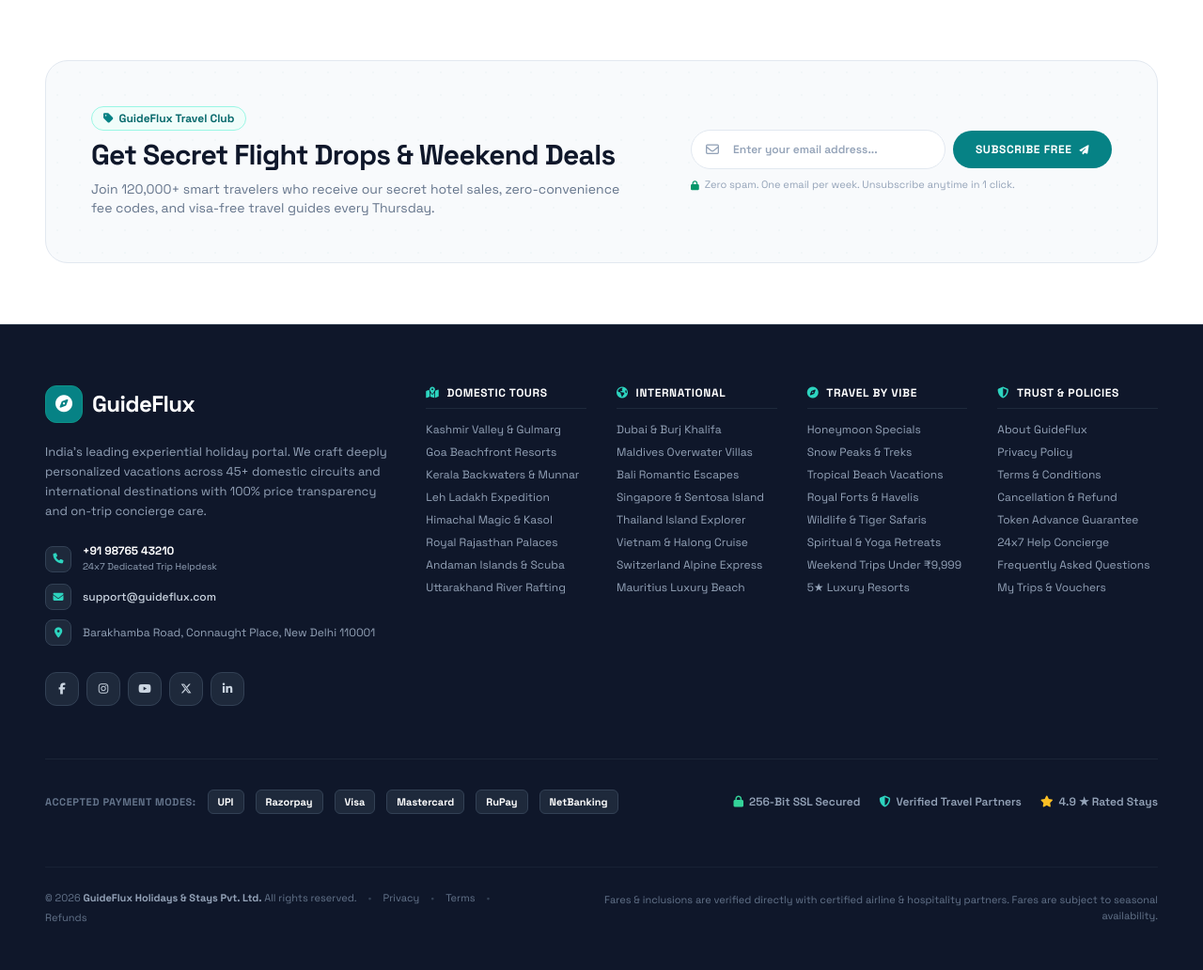
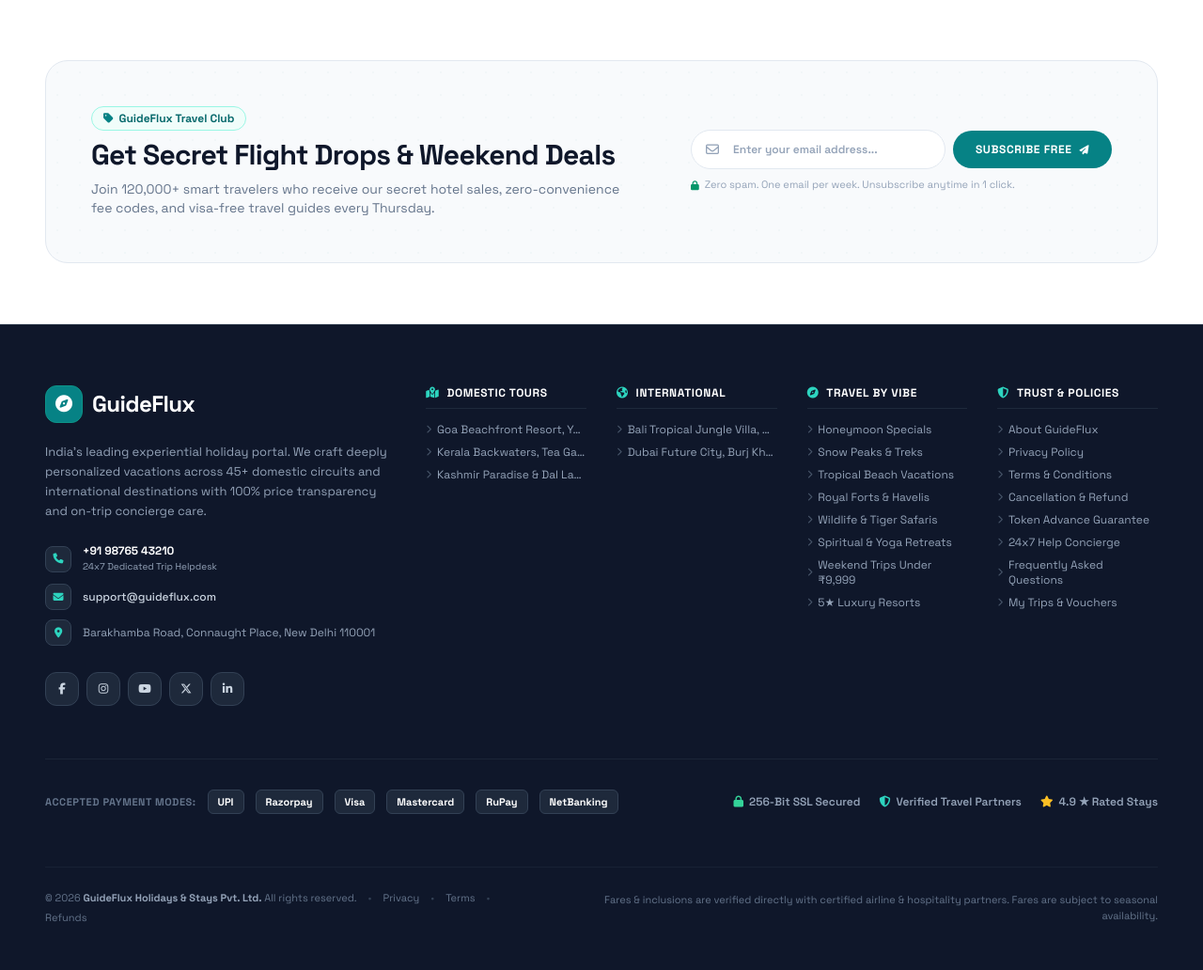
Before and after one commit to nikhilbhadauriyagspt/guideflux, a PHP site: page /about.php in a window 1280 px wide. Shown: the part 3494-4526 px from the top of the page at 94% size. Run offline with PHP 8.4, Linux system fonts and the light colour scheme; data comes from the database, SQL or seed files in the repository; some libraries are stand-ins or nearby versions.

Commit message:
feat: dynamic database links for domestic and international packages in footer

```diff
--- a/components/footer.php
+++ b/components/footer.php
@@ -139,6 +139,61 @@ $fSiteEmail = getSetting('site_email', 'concierge@guideflux.com');
                 </div>
             </div>
 
+<?php
+// Ensure database connection is present for dynamic footer links
+if (!function_exists('getDBConnection')) {
+    require_once __DIR__ . '/../config/db.php';
+}
+$footerDb = getDBConnection();
+
+// 1. Fetch Dynamic Domestic Packages (up to 8)
+$footerDomPackages = [];
+// 2. Fetch Dynamic International Packages (up to 8)
+$footerIntlPackages = [];
+// 3. Fetch Distinct Themes or Categories
+$footerThemes = [];
+
+if ($footerDb) {
+    try {
+        // Domestic
+        $domStmt = $footerDb->query("SELECT id, title, slug, location FROM `packages` WHERE `category` = 'domestic' AND `status` = 'active' ORDER BY `id` DESC LIMIT 8");
+        $footerDomPackages = $domStmt->fetchAll(PDO::FETCH_ASSOC);
+
+        // International
+        $intlStmt = $footerDb->query("SELECT id, title, slug, location, state_country FROM `packages` WHERE `category` = 'international' AND `status` = 'active' ORDER BY `id` DESC LIMIT 8");
+        $footerIntlPackages = $intlStmt->fetchAll(PDO::FETCH_ASSOC);
+    } catch (Exception $e) {
+        // Silently catch and fallback to defaults
+    }
+}
+
+// Fallback arrays if database has fewer packages
+if (empty($footerDomPackages)) {
+    $footerDomPackages = [
+        ['title' => 'Kashmir Valley & Gulmarg', 'slug' => 'PKG-KASHMIR-01', 'id' => null],
+        ['title' => 'Kerala Backwaters & Munnar', 'slug' => 'PKG-KERALA-02', 'id' => null],
+        ['title' => 'Himachal Magic & Solang', 'slug' => 'PKG-MANALI-03', 'id' => null],
+        ['title' => 'Goa Beachfront Resorts', 'slug' => 'PKG-GOA-04', 'id' => null],
+        ['title' => 'Andaman Islands & Scuba', 'slug' => 'PKG-ANDAMAN-05', 'id' => null],
+        ['title' => 'Royal Rajasthan Palaces', 'slug' => 'PKG-RAJASTHAN-06', 'id' => null],
+        ['title' => 'Leh Ladakh Expedition', 'slug' => 'PKG-LADAKH-07', 'id' => null],
+        ['title' => 'Uttarakhand River Rafting', 'slug' => 'PKG-RISHIKESH-08', 'id' => null],
+    ];
+}
+
+if (empty($footerIntlPackages)) {
+    $footerIntlPackages = [
+        ['title' => 'Dubai & Burj Khalifa', 'slug' => 'INTL-DXB-01', 'id' => null],
+        ['title' => 'Bali Romantic Escapes', 'slug' => 'INTL-BALI-02', 'id' => null],
+        ['title' => 'Thailand Island Explorer', 'slug' => 'INTL-THAI-03', 'id' => null],
+        ['title' => 'Singapore & Sentosa Island', 'slug' => 'INTL-SIN-04', 'id' => null],
+        ['title' => 'Maldives Overwater Villas', 'slug' => 'INTL-MLD-05', 'id' => null],
+        ['title' => 'Vietnam & Halong Cruise', 'slug' => 'INTL-VTN-06', 'id' => null],
+        ['title' => 'Switzerland Alpine Express', 'slug' => '', 'id' => null, 'search' => 'Switzerland'],
+        ['title' => 'Mauritius Luxury Beach', 'slug' => '', 'id' => null, 'search' => 'Mauritius'],
+    ];
+}
+?>
             <!-- Col 2: Top Domestic Circuits (2 Cols) -->
             <div class="lg:col-span-2 space-y-3.5">
                 <h4 class="text-xs font-bold uppercase tracking-wider text-white border-b border-slate-800 pb-2 flex items-center">
@@ -146,14 +201,24 @@ $fSiteEmail = getSetting('site_email', 'concierge@guideflux.com');
                     <span>Domestic Tours</span>
                 </h4>
                 <ul class="space-y-2 text-xs font-normal text-slate-400">
-                    <li><a href="#domestic-packages" class="hover:text-white transition flex items-center">Kashmir Valley & Gulmarg</a></li>
-                    <li><a href="#domestic-packages" class="hover:text-white transition flex items-center">Goa Beachfront Resorts</a></li>
-                    <li><a href="#domestic-packages" class="hover:text-white transition flex items-center">Kerala Backwaters & Munnar</a></li>
-                    <li><a href="#domestic-packages" class="hover:text-white transition flex items-center">Leh Ladakh Expedition</a></li>
-                    <li><a href="#domestic-packages" class="hover:text-white transition flex items-center">Himachal Magic & Kasol</a></li>
-                    <li><a href="#domestic-packages" class="hover:text-white transition flex items-center">Royal Rajasthan Palaces</a></li>
-                    <li><a href="#domestic-packages" class="hover:text-white transition flex items-center">Andaman Islands & Scuba</a></li>
-                    <li><a href="#domestic-packages" class="hover:text-white transition flex items-center">Uttarakhand River Rafting</a></li>
+                    <?php foreach ($footerDomPackages as $fdp):
+                        if (!empty($fdp['slug'])) {
+                            $fLink = 'package-details.php?id=' . urlencode($fdp['slug']);
+                        } elseif (!empty($fdp['id'])) {
+                            $fLink = 'package-details.php?id=' . urlencode($fdp['id']);
+                        } elseif (!empty($fdp['search'])) {
+                            $fLink = 'search.php?type=domestic&query=' . urlencode($fdp['search']);
+                        } else {
+                            $fLink = 'search.php?type=domestic&query=' . urlencode($fdp['title']);
+                        }
+                    ?>
+                        <li>
+                            <a href="<?php echo htmlspecialchars($fLink); ?>" class="hover:text-white transition flex items-center group">
+                                <i class="fa-solid fa-chevron-right text-[9px] text-slate-600 group-hover:text-brand-400 mr-1.5 transition"></i>
+                                <span class="truncate"><?php echo htmlspecialchars($fdp['title']); ?></span>
+                            </a>
+                        </li>
+                    <?php endforeach; ?>
                 </ul>
             </div>
 
@@ -164,14 +229,24 @@ $fSiteEmail = getSetting('site_email', 'concierge@guideflux.com');
                     <span>International</span>
                 </h4>
                 <ul class="space-y-2 text-xs font-normal text-slate-400">
-                    <li><a href="#international-packages" class="hover:text-white transition flex items-center">Dubai & Burj Khalifa</a></li>
-                    <li><a href="#international-packages" class="hover:text-white transition flex items-center">Maldives Overwater Villas</a></li>
-                    <li><a href="#international-packages" class="hover:text-white transition flex items-center">Bali Romantic Escapes</a></li>
-                    <li><a href="#international-packages" class="hover:text-white transition flex items-center">Singapore & Sentosa Island</a></li>
-                    <li><a href="#international-packages" class="hover:text-white transition flex items-center">Thailand Island Explorer</a></li>
-                    <li><a href="#international-packages" class="hover:text-white transition flex items-center">Vietnam & Halong Cruise</a></li>
-                    <li><a href="#international-packages" class="hover:text-white transition flex items-center">Switzerland Alpine Express</a></li>
-                    <li><a href="#international-packages" class="hover:text-white transition flex items-center">Mauritius Luxury Beach</a></li>
+                    <?php foreach ($footerIntlPackages as $fip):
+                        if (!empty($fip['slug'])) {
+                            $fLink = 'package-details.php?id=' . urlencode($fip['slug']);
+                        } elseif (!empty($fip['id'])) {
+                            $fLink = 'package-details.php?id=' . urlencode($fip['id']);
+                        } elseif (!empty($fip['search'])) {
+                            $fLink = 'search.php?type=international&query=' . urlencode($fip['search']);
+                        } else {
+                            $fLink = 'search.php?type=international&query=' . urlencode($fip['title']);
+                        }
+                    ?>
+                        <li>
+                            <a href="<?php echo htmlspecialchars($fLink); ?>" class="hover:text-white transition flex items-center group">
+                                <i class="fa-solid fa-chevron-right text-[9px] text-slate-600 group-hover:text-brand-400 mr-1.5 transition"></i>
+                                <span class="truncate"><?php echo htmlspecialchars($fip['title']); ?></span>
+                            </a>
+                        </li>
+                    <?php endforeach; ?>
                 </ul>
             </div>
 
@@ -182,14 +257,14 @@ $fSiteEmail = getSetting('site_email', 'concierge@guideflux.com');
                     <span>Travel By Vibe</span>
                 </h4>
                 <ul class="space-y-2 text-xs font-normal text-slate-400">
-                    <li><a href="#experience-themes" class="hover:text-white transition flex items-center">Honeymoon Specials</a></li>
-                    <li><a href="#experience-themes" class="hover:text-white transition flex items-center">Snow Peaks & Treks</a></li>
-                    <li><a href="#experience-themes" class="hover:text-white transition flex items-center">Tropical Beach Vacations</a></li>
-                    <li><a href="#experience-themes" class="hover:text-white transition flex items-center">Royal Forts & Havelis</a></li>
-                    <li><a href="#experience-themes" class="hover:text-white transition flex items-center">Wildlife & Tiger Safaris</a></li>
-                    <li><a href="#experience-themes" class="hover:text-white transition flex items-center">Spiritual & Yoga Retreats</a></li>
-                    <li><a href="#experience-themes" class="hover:text-white transition flex items-center">Weekend Trips Under ₹9,999</a></li>
-                    <li><a href="#hotels-section" class="hover:text-white transition flex items-center">5★ Luxury Resorts</a></li>
+                    <li><a href="search.php?theme=honeymoon" class="hover:text-white transition flex items-center group"><i class="fa-solid fa-chevron-right text-[9px] text-slate-600 group-hover:text-brand-400 mr-1.5 transition"></i><span>Honeymoon Specials</span></a></li>
+                    <li><a href="search.php?theme=adventure" class="hover:text-white transition flex items-center group"><i class="fa-solid fa-chevron-right text-[9px] text-slate-600 group-hover:text-brand-400 mr-1.5 transition"></i><span>Snow Peaks &amp; Treks</span></a></li>
+                    <li><a href="search.php?theme=beach" class="hover:text-white transition flex items-center group"><i class="fa-solid fa-chevron-right text-[9px] text-slate-600 group-hover:text-brand-400 mr-1.5 transition"></i><span>Tropical Beach Vacations</span></a></li>
+                    <li><a href="search.php?query=Heritage" class="hover:text-white transition flex items-center group"><i class="fa-solid fa-chevron-right text-[9px] text-slate-600 group-hover:text-brand-400 mr-1.5 transition"></i><span>Royal Forts &amp; Havelis</span></a></li>
+                    <li><a href="search.php?query=Wildlife" class="hover:text-white transition flex items-center group"><i class="fa-solid fa-chevron-right text-[9px] text-slate-600 group-hover:text-brand-400 mr-1.5 transition"></i><span>Wildlife &amp; Tiger Safaris</span></a></li>
+                    <li><a href="search.php?theme=spiritual" class="hover:text-white transition flex items-center group"><i class="fa-solid fa-chevron-right text-[9px] text-slate-600 group-hover:text-brand-400 mr-1.5 transition"></i><span>Spiritual &amp; Yoga Retreats</span></a></li>
+                    <li><a href="search.php?max_price=9999" class="hover:text-white transition flex items-center group"><i class="fa-solid fa-chevron-right text-[9px] text-slate-600 group-hover:text-brand-400 mr-1.5 transition"></i><span>Weekend Trips Under ₹9,999</span></a></li>
+                    <li><a href="search.php?type=hotel" class="hover:text-white transition flex items-center group"><i class="fa-solid fa-chevron-right text-[9px] text-slate-600 group-hover:text-brand-400 mr-1.5 transition"></i><span>5★ Luxury Resorts</span></a></li>
                 </ul>
             </div>
 
@@ -200,14 +275,14 @@ $fSiteEmail = getSetting('site_email', 'concierge@guideflux.com');
                     <span>Trust &amp; Policies</span>
                 </h4>
                 <ul class="space-y-2 text-xs font-normal text-slate-400">
-                    <li><a href="about.php" class="hover:text-white transition flex items-center">About <?php echo htmlspecialchars($fSiteName); ?></a></li>
-                    <li><a href="privacy-policy.php" class="hover:text-white transition flex items-center">Privacy Policy</a></li>
-                    <li><a href="terms.php" class="hover:text-white transition flex items-center">Terms &amp; Conditions</a></li>
-                    <li><a href="cancellation-policy.php" class="hover:text-white transition flex items-center">Cancellation &amp; Refund</a></li>
-                    <li><a href="policies.php?tab=booking" class="hover:text-white transition flex items-center">Token Advance Guarantee</a></li>
-                    <li><a href="contact.php" class="hover:text-white transition flex items-center">24x7 Help Concierge</a></li>
-                    <li><a href="contact.php#faq" class="hover:text-white transition flex items-center">Frequently Asked Questions</a></li>
-                    <li><a href="my-trips.php" class="hover:text-white transition flex items-center">My Trips &amp; Vouchers</a></li>
+                    <li><a href="about.php" class="hover:text-white transition flex items-center group"><i class="fa-solid fa-chevron-right text-[9px] text-slate-600 group-hover:text-brand-400 mr-1.5 transition"></i><span>About <?php echo htmlspecialchars($fSiteName); ?></span></a></li>
+                    <li><a href="privacy-policy.php" class="hover:text-white transition flex items-center group"><i class="fa-solid fa-chevron-right text-[9px] text-slate-600 group-hover:text-brand-400 mr-1.5 transition"></i><span>Privacy Policy</span></a></li>
+                    <li><a href="terms.php" class="hover:text-white transition flex items-center group"><i class="fa-solid fa-chevron-right text-[9px] text-slate-600 group-hover:text-brand-400 mr-1.5 transition"></i><span>Terms &amp; Conditions</span></a></li>
+                    <li><a href="cancellation-policy.php" class="hover:text-white transition flex items-center group"><i class="fa-solid fa-chevron-right text-[9px] text-slate-600 group-hover:text-brand-400 mr-1.5 transition"></i><span>Cancellation &amp; Refund</span></a></li>
+                    <li><a href="policies.php?tab=booking" class="hover:text-white transition flex items-center group"><i class="fa-solid fa-chevron-right text-[9px] text-slate-600 group-hover:text-brand-400 mr-1.5 transition"></i><span>Token Advance Guarantee</span></a></li>
+                    <li><a href="contact.php" class="hover:text-white transition flex items-center group"><i class="fa-solid fa-chevron-right text-[9px] text-slate-600 group-hover:text-brand-400 mr-1.5 transition"></i><span>24x7 Help Concierge</span></a></li>
+                    <li><a href="contact.php#faq" class="hover:text-white transition flex items-center group"><i class="fa-solid fa-chevron-right text-[9px] text-slate-600 group-hover:text-brand-400 mr-1.5 transition"></i><span>Frequently Asked Questions</span></a></li>
+                    <li><a href="my-trips.php" class="hover:text-white transition flex items-center group"><i class="fa-solid fa-chevron-right text-[9px] text-slate-600 group-hover:text-brand-400 mr-1.5 transition"></i><span>My Trips &amp; Vouchers</span></a></li>
                 </ul>
             </div>
 
```
